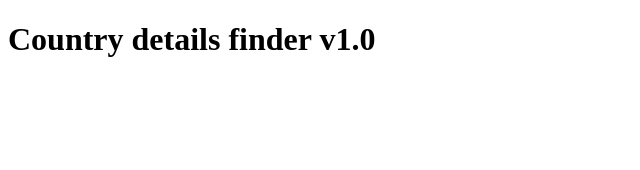
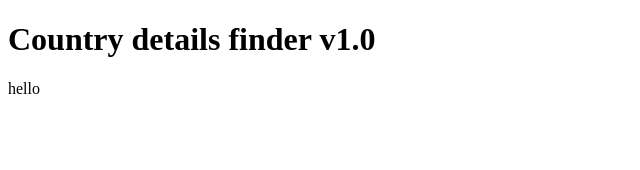
Before and after one commit to pkalisiewicz/Country-details-finder, a Vue app: page / in a window 1280 px wide. Shown: the top 170 px of the page, without its empty margins (0-640 px from the left). Built offline with nearby package versions, Linux system fonts and the light colour scheme.

Commit message:
add draft of svg map

```diff
--- a/src/App.vue
+++ b/src/App.vue
@@ -1,16 +1,19 @@
 <template>
   <div id="app">
     <Header :appInfo="appInfo" />
+    <InteractiveMap />
   </div>
 </template>
 
 <script>
 import { appInfo } from "./settings/settings.js";
 import Header from "./components/Header";
+import InteractiveMap from "./components/InteractiveMap";
 export default {
   name: "App",
   components: {
-    Header
+    Header,
+    InteractiveMap
   },
   data() {
     return {
--- /dev/null
+++ b/src/components/InteractiveMap.vue
@@ -0,0 +1,12 @@
+<template>
+  <div>
+    hello
+  </div>
+</template>
+
+<script>
+export default {};
+</script>
+
+<style scoped>
+</style>
```
Also changed, not shown: src/assets/InteractiveMap.svg (added).
